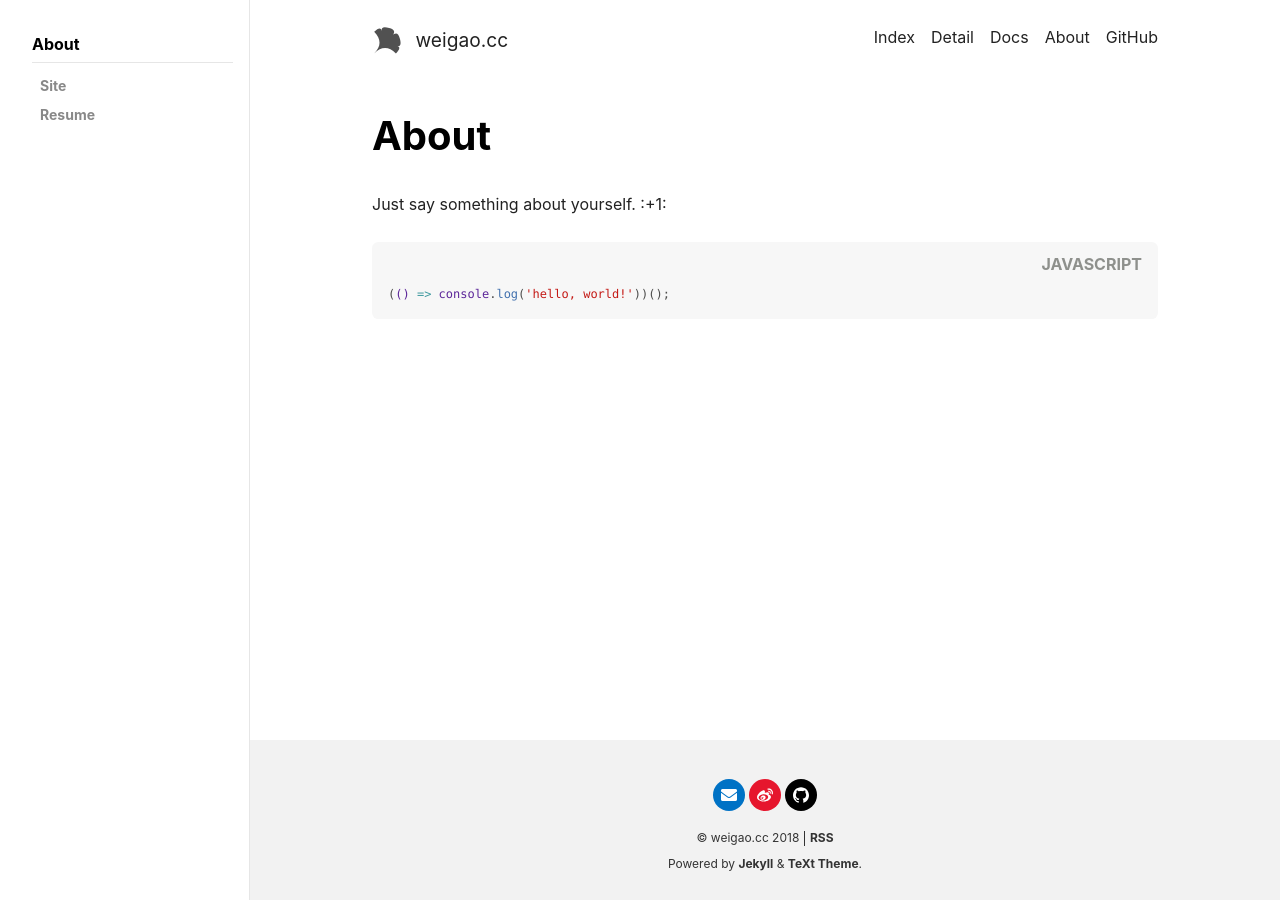
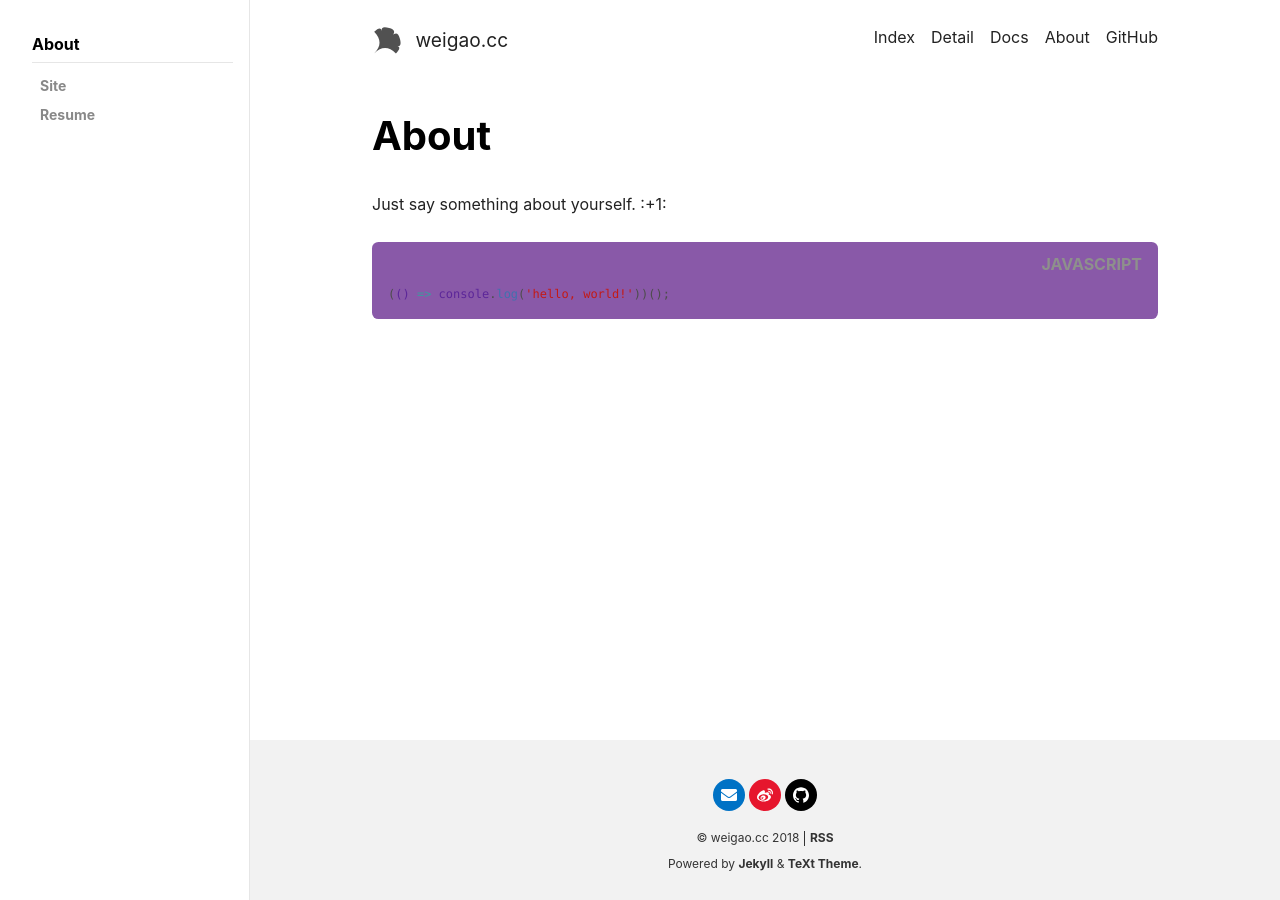
Before and after one commit to chenweigao/jekyll-blog, a Jekyll site: the page built from blog/about.md, in a window 1280 px wide. Built offline with Jekyll 4.4.1, drawn with Linux system fonts in a browser that asks for light colours; nearby versions of some CDN libraries.

Commit message:
test backcolor

```diff
--- a/_sass/skins/highlight/tomorrow/_highlight.scss
+++ b/_sass/skins/highlight/tomorrow/_highlight.scss
@@ -1,12 +1,12 @@
 figure.highlight::before {
-  background-color: $highlight-background !important;
+  background-color: #8959a8 !important;
   color: $highlight-comment !important;
 }
 pre.lineno {
   color: $highlight-comment !important;
 }
 .highlight > pre {
-  background-color: $highlight-background !important;
+  background-color: #8959a8 !important;
   color: $highlight-foreground;
   .c   { color: $highlight-comment } /* Comment */
   .err { color: $highlight-red } /* Error */
```
